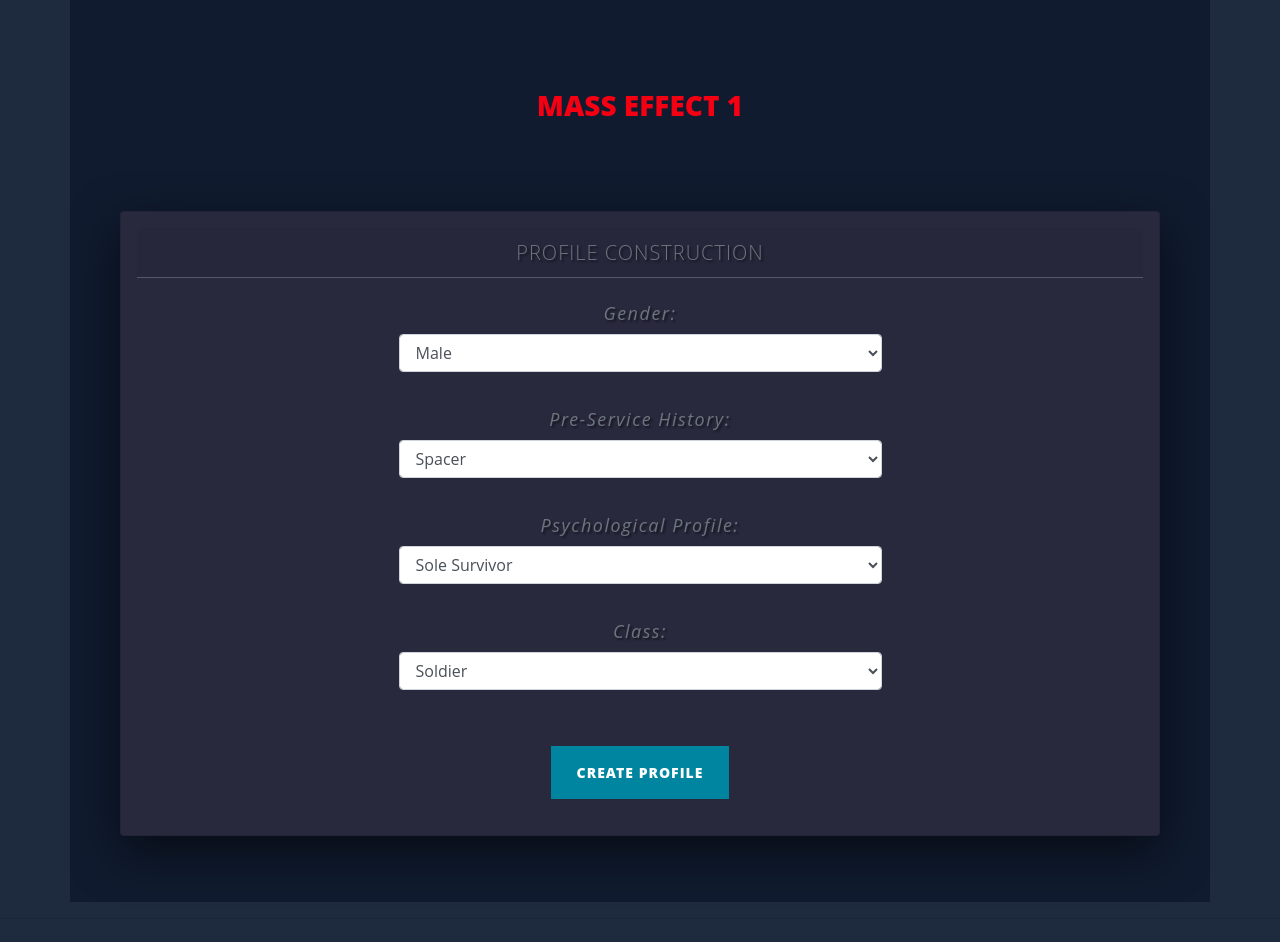
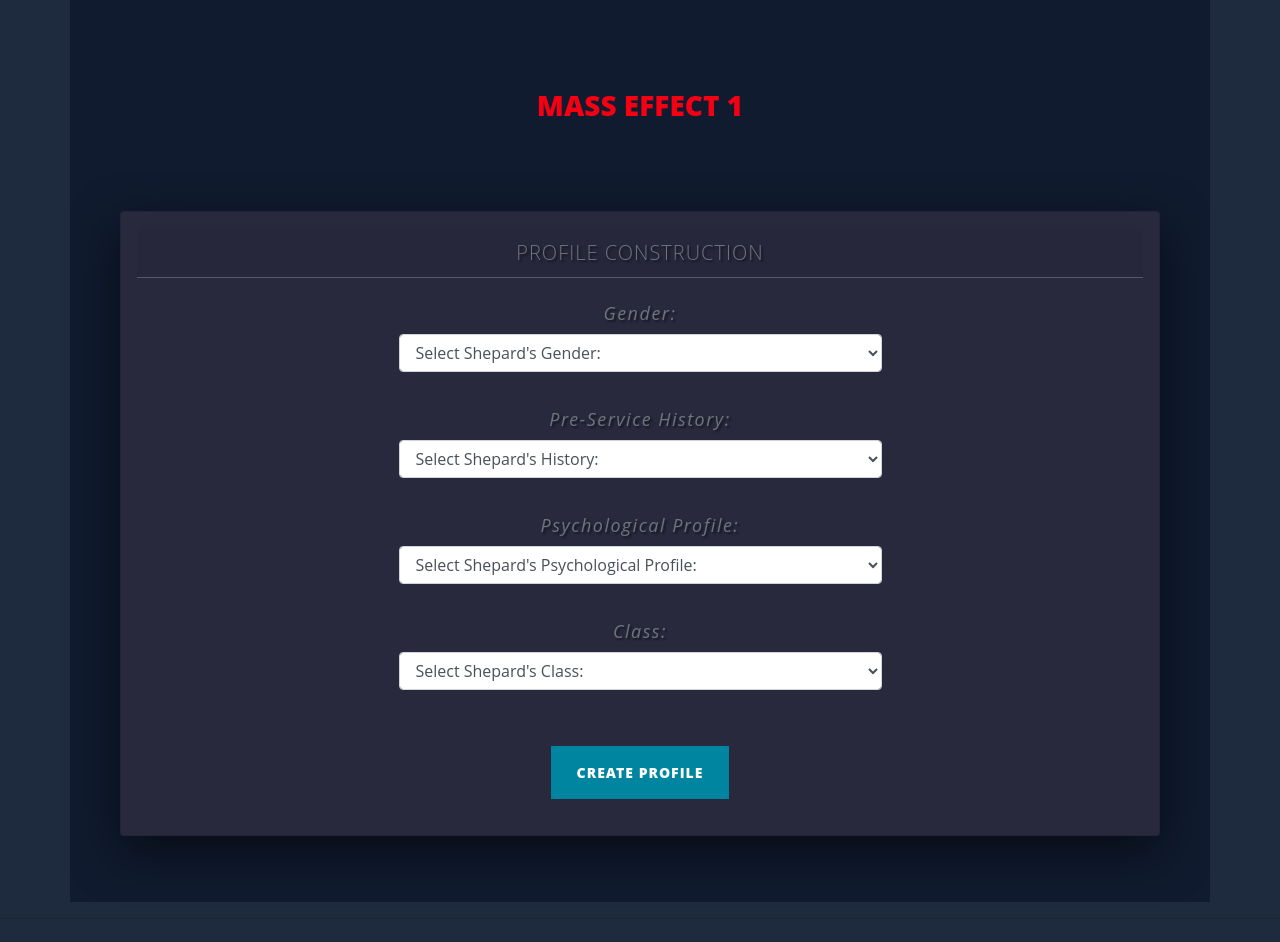
Before and after one commit to EllenSt264/mass-effect-wiki, a Flask app: page /shepard/1/build_shepard/mass_effect_1 in a window 1280 px wide. Shown: the part 491-1433 px from the top of the page. Run offline with Flask 2, Linux system fonts and the light colour scheme; the visitor is signed in with stand-in values (Sample User, id 1); some libraries are stand-ins or nearby versions.

Commit message:
Update form option for Build and Update Shepard function

```diff
--- a/templates/edit_1.html
+++ b/templates/edit_1.html
@@ -15,6 +15,7 @@
                 <div class="form-group pb-3">
                     <label for="gender" class="text-muted">Gender: </label>
                     <select name="gender" id="gender" class="form-control w-50 mx-auto">
+                        <option value="placeholder" selected disabled>{{ shepard.gender|capitalize }}</option>
                         <option value="male">Male</option>
                         <option value="female">Female</option>
                     </select>
@@ -23,6 +24,7 @@
                 <div class="form-group pb-3">
                     <label for="service-history" class="text-muted">Pre-Service History: </label>
                     <select name="service-history" id="service-history" class="form-control w-50 mx-auto">
+                        <option value="placeholder" selected disabled>{{ shepard.service_history }}</option>
                         <option value="Spacer">Spacer</option>
                         <option value="Earthborn">Earthborn</option>
                         <option value="Colonist">Colonist</option>
@@ -32,6 +34,7 @@
                 <div class="form-group pb-3">
                     <label for="psychological-profile" class="text-muted">Psychological Profile: </label>
                     <select name="psychological-profile" id="psychological-profile" class="form-control w-50 mx-auto">
+                        <option value="placeholder" selected disabled>{{ shepard.psychological_profile }}</option>
                         <option value="Sole Survivor">Sole Survivor</option>
                         <option value="War Hero">War Hero</option>
                         <option value="Ruthless">Ruthless</option>
@@ -41,6 +44,7 @@
                 <div class="form-group pb-3">
                     <label for="class" class="text-muted">Class: </label>
                     <select name="class" id="class" class="form-control w-50 mx-auto">
+                        <option value="placeholder" selected disabled>{{ shepard.class }}</option>
                         <option value="Soldier">Soldier</option>
                         <option value="Engineer">Engineer</option>
                         <option value="Adept">Adept</option>
--- a/templates/mass_effect_1.html
+++ b/templates/mass_effect_1.html
@@ -15,6 +15,7 @@
                 <div class="form-group pb-3">
                     <label for="gender" class="text-muted">Gender: </label>
                     <select name="gender" id="gender" class="form-control w-50 mx-auto">
+                        <option value="placeholder" selected disabled>Select Shepard's Gender:</option>
                         <option value="male">Male</option>
                         <option value="female">Female</option>
                     </select>
@@ -23,6 +24,7 @@
                 <div class="form-group pb-3">
                     <label for="service-history" class="text-muted">Pre-Service History: </label>
                     <select name="service-history" id="service-history" class="form-control w-50 mx-auto">
+                        <option value="placeholder" selected disabled>Select Shepard's History:</option>
                         <option value="Spacer">Spacer</option>
                         <option value="Earthborn">Earthborn</option>
                         <option value="Colonist">Colonist</option>
@@ -32,6 +34,7 @@
                 <div class="form-group pb-3">
                     <label for="psychological-profile" class="text-muted">Psychological Profile: </label>
                     <select name="psychological-profile" id="psychological-profile" class="form-control w-50 mx-auto">
+                        <option value="placeholder" selected disabled>Select Shepard's Psychological Profile:</option>
                         <option value="Sole Survivor">Sole Survivor</option>
                         <option value="War Hero">War Hero</option>
                         <option value="Ruthless">Ruthless</option>
@@ -41,6 +44,7 @@
                 <div class="form-group pb-3">
                     <label for="class" class="text-muted">Class: </label>
                     <select name="class" id="class" class="form-control w-50 mx-auto">
+                        <option value="placeholder" selected disabled>Select Shepard's Class:</option>
                         <option value="Soldier">Soldier</option>
                         <option value="Engineer">Engineer</option>
                         <option value="Adept">Adept</option>
```
